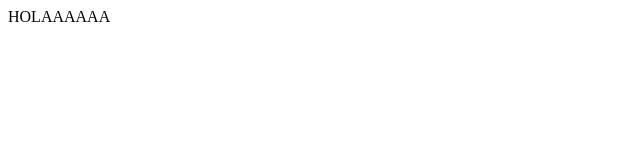
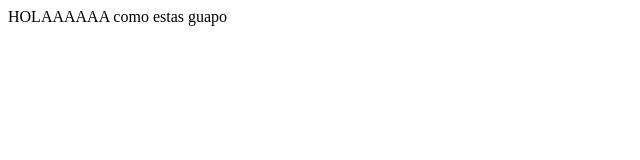
Before and after one commit to AgusTriin/prueba, a plain HTML site: page index.html in a window 1280 px wide. Shown: the whole page, without its empty margins (0-640 px from the left). Drawn offline with Linux system fonts and the light colour scheme.

Commit message:
nueva subida

```diff
--- a/index.html
+++ b/index.html
@@ -8,5 +8,8 @@
 <body>
     HOLAAAAAA
 
+    como estas
+
+    guapo
 </body>
 </html>
```
